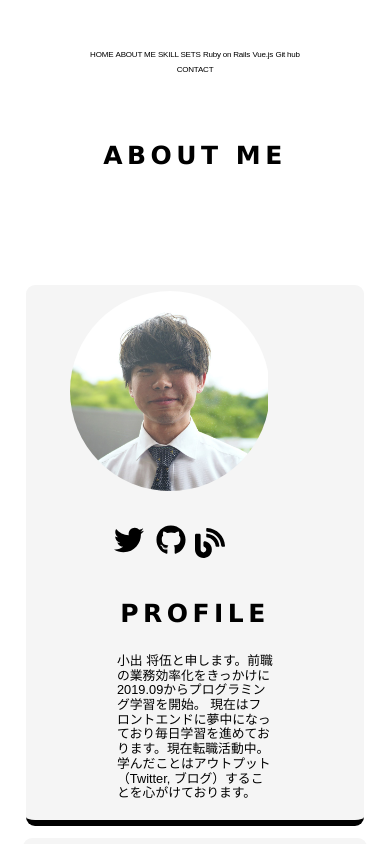
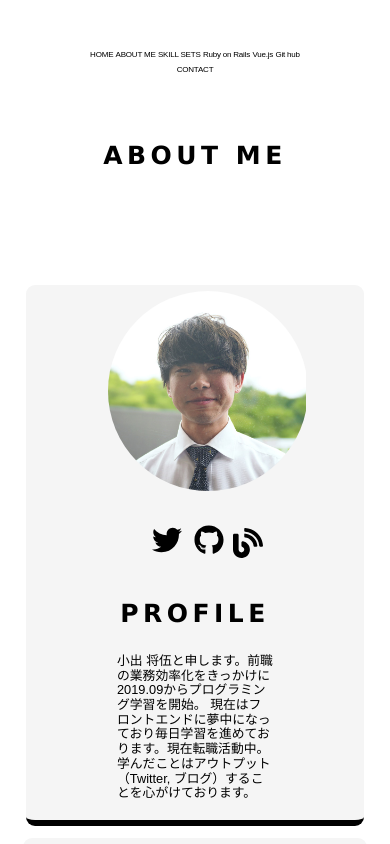
Before and after one commit to koideshogo/Vue-Portfolio, a Vue app: page /about in a window 390 px wide. Shown: the top 844 px of the page. Built offline with nearby package versions, Linux system fonts and the light colour scheme.

Commit message:
[fix:]Responsive

```diff
--- a/src/components/About.vue
+++ b/src/components/About.vue
@@ -284,7 +284,7 @@ li {
 }
 
 
-  @media screen and (max-width: 479px) {
+  @media screen and (max-width: 500px) {
     .topcontents-parent {
       padding: 0.5em 1em;
 
@@ -292,13 +292,13 @@ li {
     }
   }
 
-  @media screen and (max-width: 479px) {
+  @media screen and (max-width: 500px) {
     .topcontents-child {
       display: block;
     }
   }
 
-    @media screen and (max-width: 479px) {
+    @media screen and (max-width: 500px) {
     .toppage-contents__section-title {
       font-size: 25px;
     }
@@ -306,28 +306,28 @@ li {
   }
 
 
-   @media screen and (max-width: 479px) {
+   @media screen and (max-width: 500px) {
     .top-title,.middle-title, .bottom-title  {
       font-size: 25px;
       text-align: center;
     }
   }
 
-  @media screen and (max-width: 479px) {
+  @media screen and (max-width: 500px) {
     .top-rightbox {
       margin: auto;
     }
   }
 
 
-      @media screen and (max-width: 479px) {
+      @media screen and (max-width: 500px) {
     .middlecontents-child {
       width: 56%;
       margin: 0 auto;
     }
   }
 
-  @media screen and (max-width: 479px) {
+  @media screen and (max-width: 500px) {
     .middle-copy, .bottom-copy {
       width: 160px;
       text-align: center;
@@ -335,13 +335,16 @@ li {
     }
   }
 
-  @media screen and (max-width: 479px) {
+  @media screen and (max-width: 500px) {
     ul{
       padding: 0;
     }
   }
 
-
-
+    @media screen and (max-width: 500px) {
+    .top-leftbox{
+      margin-left: 22%;
+    }
+  }
 
 </style>
```
